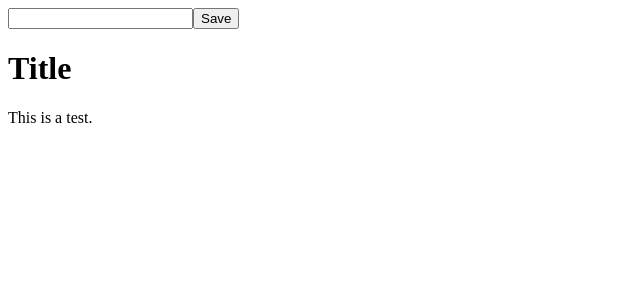
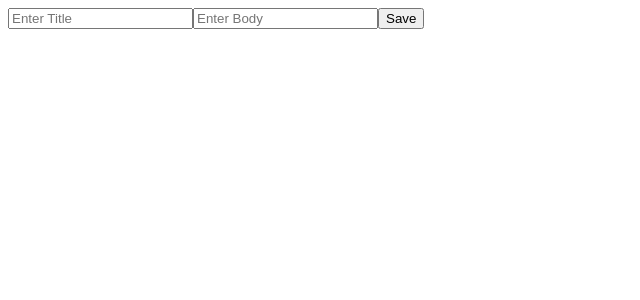
Before and after one commit to Chisnits/dreamcatcher, an Angular app: page / in a window 1280 px wide. Shown: the top 300 px of the page, without its empty margins (0-640 px from the left). Built offline with nearby package versions, Linux system fonts and the light colour scheme.

Commit message:
add and remove notes

```diff
--- a/src/app/components/notes/new-note/new-note.component.html
+++ b/src/app/components/notes/new-note/new-note.component.html
@@ -1,2 +1,3 @@
-<input />
-<button (click)="save()">Save</button>
+<input #title type="text" placeholder="Enter Title"/>
+<input #body type="text" placeholder="Enter Body"/>
+<button (click)="save({title: title.value, body: body.value})">Save</button>
--- a/src/app/components/notes/new-note/new-note.component.ts
+++ b/src/app/components/notes/new-note/new-note.component.ts
@@ -10,12 +10,8 @@ export class NewNoteComponent {
   @Output() public saved = new EventEmitter<INote>();
 
 
-  public save() {
-    const note: INote = {
-      title: 'Hey I work',
-      body: 'I am the new note'
-    };
-
+  public save(note) {
+    console.log(note);
     this.saved.emit(note);
   }
 }
--- a/src/app/components/notes/notes.component.html
+++ b/src/app/components/notes/notes.component.html
@@ -1,6 +1,7 @@
 <app-new-note (saved)="addNote($event)"></app-new-note>
 
 <div *ngFor="let note of notes">
+  <a (click)="deleteNote($event)" href="#/">X</a>
   <h1>{{note.title}}</h1>
      <p>{{note.body}}</p>
 </div>
--- a/src/app/components/notes/notes.component.ts
+++ b/src/app/components/notes/notes.component.ts
@@ -7,14 +7,15 @@ import { INote } from '../interfaces';
   styleUrls: ['./notes.component.css']
 })
 export class NotesComponent {
-  public notes: INote[] = [{title: 'Title', body: 'This is a test.'}];
+  public notes: INote[] = [];
 
   public addNote(note: INote) {
     this.notes.push(note);
   }
 
   public deleteNote(note: INote) {
-    // this.notes.splice(note, 1);
+    var index = this.notes.indexOf(note);
+    this.notes.splice(index, 1);
   }
 
   // TODO: add a button to the note component that will delete the note.
```
